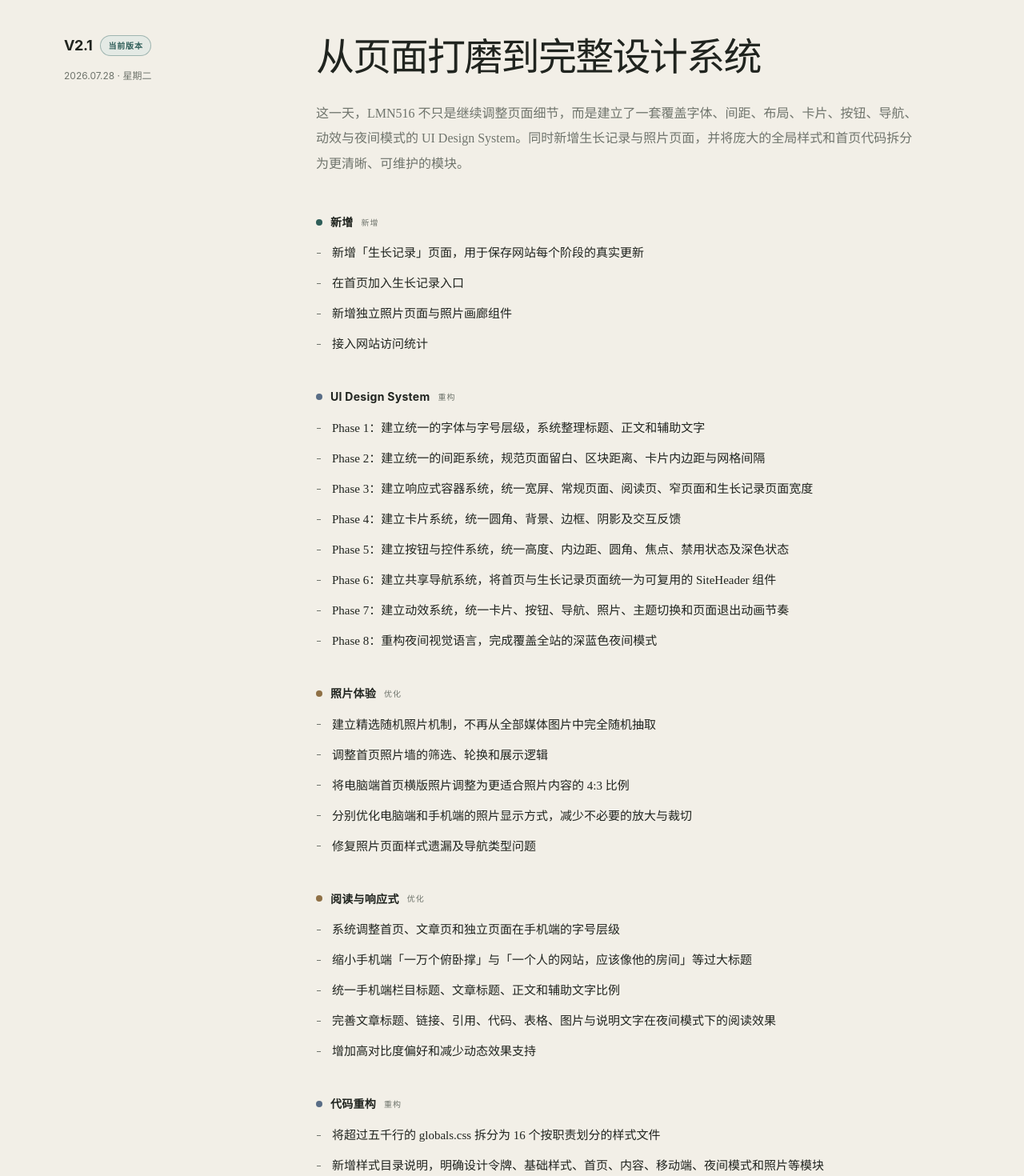
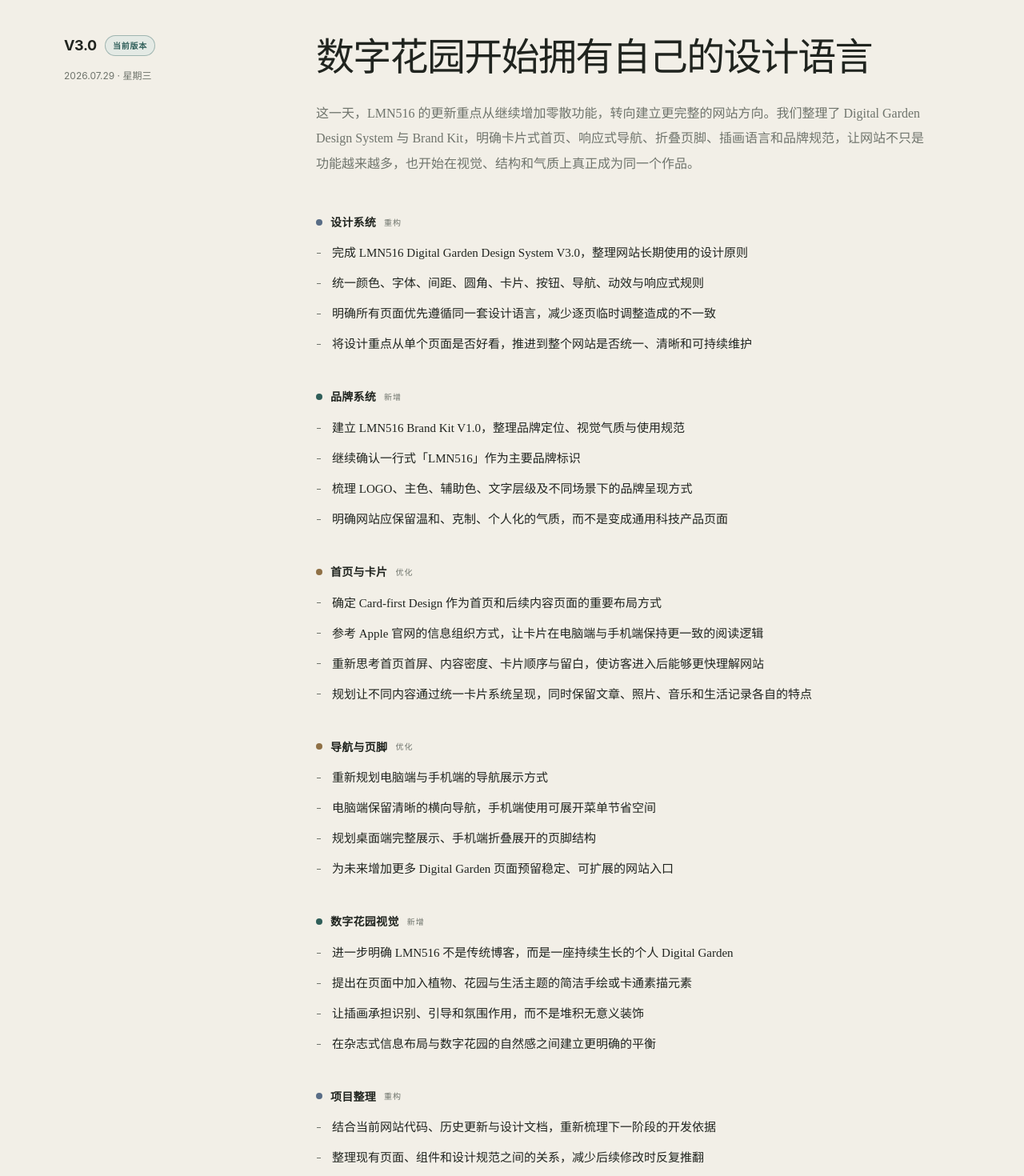
Before and after one commit to BurgCreate/lmn516-v2, a Next.js app: page /changelog in a window 1280 px wide. Shown: the part 740-2210 px from the top of the page at 80% size. Built offline with nearby package versions, Linux system fonts and the light colour scheme.

Commit message:
docs(changelog): add V3.0 release notes for the Digital Garden design system

```diff
--- a/app/changelog/page.tsx
+++ b/app/changelog/page.tsx
@@ -20,12 +20,81 @@ type Release = {
 
 const releases: Release[] = [
   {
+    version: "V3.0",
+    date: "2026.07.29 · 星期三",
+    title: "数字花园开始拥有自己的设计语言",
+    summary:
+      "这一天，LMN516 的更新重点从继续增加零散功能，转向建立更完整的网站方向。我们整理了 Digital Garden Design System 与 Brand Kit，明确卡片式首页、响应式导航、折叠页脚、插画语言和品牌规范，让网站不只是功能越来越多，也开始在视觉、结构和气质上真正成为同一个作品。",
+    current: true,
+    groups: [
+      {
+        title: "设计系统",
+        tone: "rebuilt",
+        items: [
+          "完成 LMN516 Digital Garden Design System V3.0，整理网站长期使用的设计原则",
+          "统一颜色、字体、间距、圆角、卡片、按钮、导航、动效与响应式规则",
+          "明确所有页面优先遵循同一套设计语言，减少逐页临时调整造成的不一致",
+          "将设计重点从单个页面是否好看，推进到整个网站是否统一、清晰和可持续维护",
+        ],
+      },
+      {
+        title: "品牌系统",
+        tone: "new",
+        items: [
+          "建立 LMN516 Brand Kit V1.0，整理品牌定位、视觉气质与使用规范",
+          "继续确认一行式「LMN516」作为主要品牌标识",
+          "梳理 LOGO、主色、辅助色、文字层级及不同场景下的品牌呈现方式",
+          "明确网站应保留温和、克制、个人化的气质，而不是变成通用科技产品页面",
+        ],
+      },
+      {
+        title: "首页与卡片",
+        tone: "improved",
+        items: [
+          "确定 Card-first Design 作为首页和后续内容页面的重要布局方式",
+          "参考 Apple 官网的信息组织方式，让卡片在电脑端与手机端保持更一致的阅读逻辑",
+          "重新思考首页首屏、内容密度、卡片顺序与留白，使访客进入后能够更快理解网站",
+          "规划让不同内容通过统一卡片系统呈现，同时保留文章、照片、音乐和生活记录各自的特点",
+        ],
+      },
+      {
+        title: "导航与页脚",
+        tone: "improved",
+        items: [
+          "重新规划电脑端与手机端的导航展示方式",
+          "电脑端保留清晰的横向导航，手机端使用可展开菜单节省空间",
+          "规划桌面端完整展示、手机端折叠展开的页脚结构",
+          "为未来增加更多 Digital Garden 页面预留稳定、可扩展的网站入口",
+        ],
+      },
+      {
+        title: "数字花园视觉",
+        tone: "new",
+        items: [
+          "进一步明确 LMN516 不是传统博客，而是一座持续生长的个人 Digital Garden",
+          "提出在页面中加入植物、花园与生活主题的简洁手绘或卡通素描元素",
+          "让插画承担识别、引导和氛围作用，而不是堆积无意义装饰",
+          "在杂志式信息布局与数字花园的自然感之间建立更明确的平衡",
+        ],
+      },
+      {
+        title: "项目整理",
+        tone: "rebuilt",
+        items: [
+          "结合当前网站代码、历史更新与设计文档，重新梳理下一阶段的开发依据",
+          "整理现有页面、组件和设计规范之间的关系，减少后续修改时反复推翻",
+          "将品牌规范、设计系统与真实网站结构放在同一套开发逻辑中",
+          "为下一阶段首页优化、导航完善、页脚重构和 Digital Garden 页面建设做好准备",
+        ],
+      },
+    ],
+  },
+  {
     version: "V2.1",
     date: "2026.07.28 · 星期二",
     title: "从页面打磨到完整设计系统",
     summary:
       "这一天，LMN516 不只是继续调整页面细节，而是建立了一套覆盖字体、间距、布局、卡片、按钮、导航、动效与夜间模式的 UI Design System。同时新增生长记录与照片页面，并将庞大的全局样式和首页代码拆分为更清晰、可维护的模块。",
-    current: true,
     groups: [
       {
         title: "新增",
```
